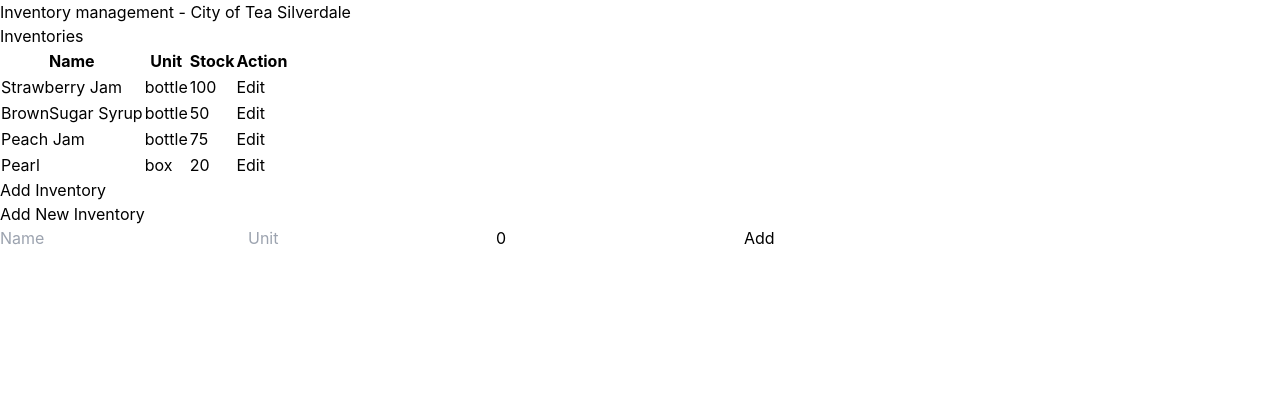
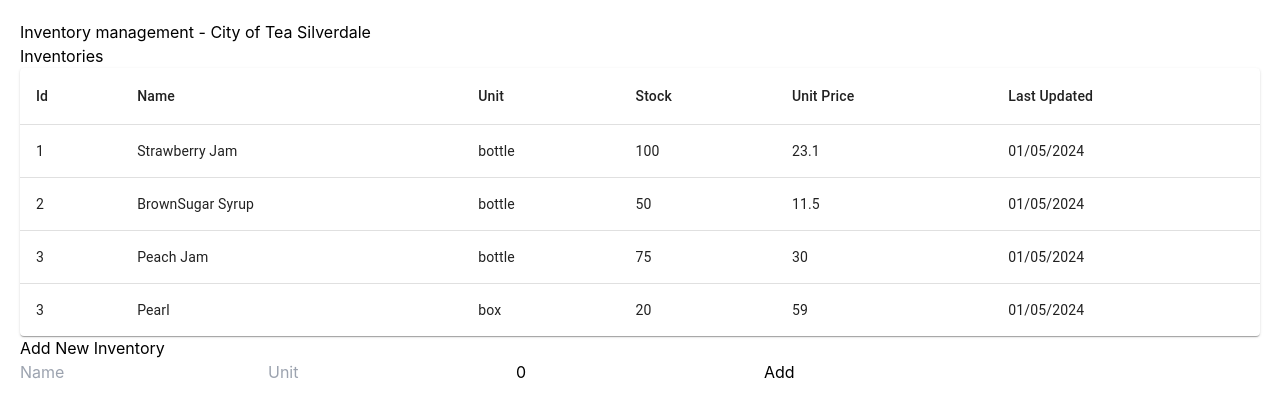
Before and after one commit to IsabellaFeng/inventorymanagementapp, a React (Create React App) app: page / in a window 1280 px wide. Shown: the top 416 px of the page. Built offline with nearby package versions, Linux system fonts and the light colour scheme.

Commit message:
upadte data structure and use MUI for tables

```diff
--- a/package.json
+++ b/package.json
@@ -12,6 +12,10 @@
   },
   "dependencies": {
     "@babel/preset-typescript": "^7.24.1",
+    "@emotion/react": "^11.11.4",
+    "@emotion/styled": "^11.11.5",
+    "@mui/icons-material": "^5.15.15",
+    "@mui/material": "^5.15.15",
     "@testing-library/jest-dom": "^5.17.0",
     "@testing-library/react": "^13.4.0",
     "@testing-library/user-event": "^13.5.0",
--- a/src/App.css
+++ b/src/App.css
@@ -1,5 +1,7 @@
 .App {
-  text-align: center;
+  margin: 0;
+  padding: 20px;
+  box-sizing: border-box;
 }
 
 .App-logo {
@@ -32,6 +34,7 @@
   from {
     transform: rotate(0deg);
   }
+
   to {
     transform: rotate(360deg);
   }
--- a/src/App.tsx
+++ b/src/App.tsx
@@ -1,5 +1,6 @@
 import React from 'react';
 import HomePage from './Views/HomePage';
+import './App.css';
 
 function App() {
   return (
--- a/src/Interface/InventoryTypes.ts
+++ b/src/Interface/InventoryTypes.ts
@@ -3,4 +3,6 @@ export interface Item {
     name: string;
     unit: string;
     stock: number;
+    unitPrice: number;
+    lastUpdated?: string;
 }
--- a/src/Views/InventoryView.tsx
+++ b/src/Views/InventoryView.tsx
@@ -1,7 +1,15 @@
 import React, { useState } from 'react';
+import Table from '@mui/material/Table';
+import TableBody from '@mui/material/TableBody';
+import TableCell from '@mui/material/TableCell';
+import TableContainer from '@mui/material/TableContainer';
+import TableHead from '@mui/material/TableHead';
+import TableRow from '@mui/material/TableRow';
+import Paper from '@mui/material/Paper';
 import inventoryData from '../data.json';
 import { Item } from '../Interface/InventoryTypes';
 import PropTypes from 'prop-types';
+
 
 interface InventoryProps {
     title?: string;
@@ -13,7 +21,18 @@ const InventoryView: React.FC<InventoryProps> = (props) => {
         name: '',
         unit: '',
         stock: 0,
+        unitPrice: 0,
+        lastUpdated: new Date().toDateString()
     });
+
+    const columnNames = [
+        "Id",
+        "Name",
+        "Unit",
+        "Stock",
+        "Unit Price",
+        "Last Updated"
+    ]
 
     const handleInputChange = (
         e: React.ChangeEvent<HTMLInputElement>,
@@ -28,38 +47,37 @@ const InventoryView: React.FC<InventoryProps> = (props) => {
                 ...inventories,
                 { ...newInventory, id: inventories.length + 1 },
             ]);
-            setNewInventory({ id: 0, name: '', unit: '', stock: 0 });
+            setNewInventory({ id: 0, name: '', unit: '', stock: 0, unitPrice: 0 });
         }
     };
     return (
         <div className="container">
             <div className="inventory-list">
                 <h2>Inventories</h2>
-                <table>
-                    <thead>
-                        <tr>
-                            <th>Name</th>
-                            <th>Unit</th>
-                            <th>Stock</th>
-                            <th>Action</th>
-                        </tr>
-                    </thead>
-                    <tbody>
-                        {inventories.map((inventory) => (
-                            <tr key={inventory.id}>
-                                <td>{inventory.name}</td>
-                                <td>{inventory.unit}</td>
-                                <td>{inventory.stock}</td>
-                                <td>
-                                    <button>Edit</button>
-                                </td>
-                            </tr>
-                        ))}
-                    </tbody>
-                </table>
-                <button>Add Inventory</button>
-            </div>
-            <div className="add-inventory">
+                <TableContainer component={Paper}>
+                    <Table className='min-w-80' aria-label="simple table">
+                        <TableHead>
+                            <TableRow>
+                                {columnNames.map((name) =>
+                                    <TableCell key={name}>{name}</TableCell>
+                                )}
+
+                            </TableRow>
+                        </TableHead>
+                        <TableBody>
+                            {inventories.map((row) => (
+                                <TableRow
+                                    key={row.name}
+                                    sx={{ '&:last-child td, &:last-child th': { border: 0 } }}
+                                >
+                                    {Object.keys(row).map((key) =>
+                                        <TableCell key={key}>{row[key]}</TableCell>
+                                    )}
+                                </TableRow>
+                            ))}
+                        </TableBody>
+                    </Table>
+                </TableContainer>
                 <h2>Add New Inventory</h2>
                 <input
                     type="text"
--- a/src/data.json
+++ b/src/data.json
@@ -3,24 +3,32 @@
         "id": 1,
         "name": "Strawberry Jam",
         "unit": "bottle",
-        "stock": 100
+        "stock": 100,
+        "unitPrice": 23.1,
+        "lastUpdated": "01/05/2024"
     },
     {
         "id": 2,
         "name": "BrownSugar Syrup",
         "unit": "bottle",
-        "stock": 50
+        "stock": 50,
+        "unitPrice": 11.5,
+        "lastUpdated": "01/05/2024"
     },
     {
         "id": 3,
         "name": "Peach Jam",
         "unit": "bottle",
-        "stock": 75
+        "stock": 75,
+        "unitPrice": 30,
+        "lastUpdated": "01/05/2024"
     },
     {
         "id": 3,
         "name": "Pearl",
         "unit": "box",
-        "stock": 20
+        "stock": 20,
+        "unitPrice": 59,
+        "lastUpdated": "01/05/2024"
     }
 ]
--- a/src/index.js
+++ b/src/index.js
@@ -4,12 +4,26 @@ import './index.css';
 import App from './App';
 import reportWebVitals from './reportWebVitals';
 import './index.css';
+import { createTheme, ThemeProvider } from '@mui/material/styles';
+
+const theme = createTheme({
+  palette: {
+    primary: {
+      main: '#ccd5ae',
+    },
+    secondary: {
+      main: '#e9edc9',
+    },
+  },
+});
 
 const root = ReactDOM.createRoot(document.getElementById('root'));
 root.render(
-  <React.StrictMode>
-    <App />
-  </React.StrictMode>
+  <ThemeProvider theme={theme}>
+    <React.StrictMode>
+      <App />
+    </React.StrictMode>
+  </ThemeProvider>
 );
 
 // If you want to start measuring performance in your app, pass a function
```
Also changed, not shown: 1 other file (tests, documents, lock files or other folders).
